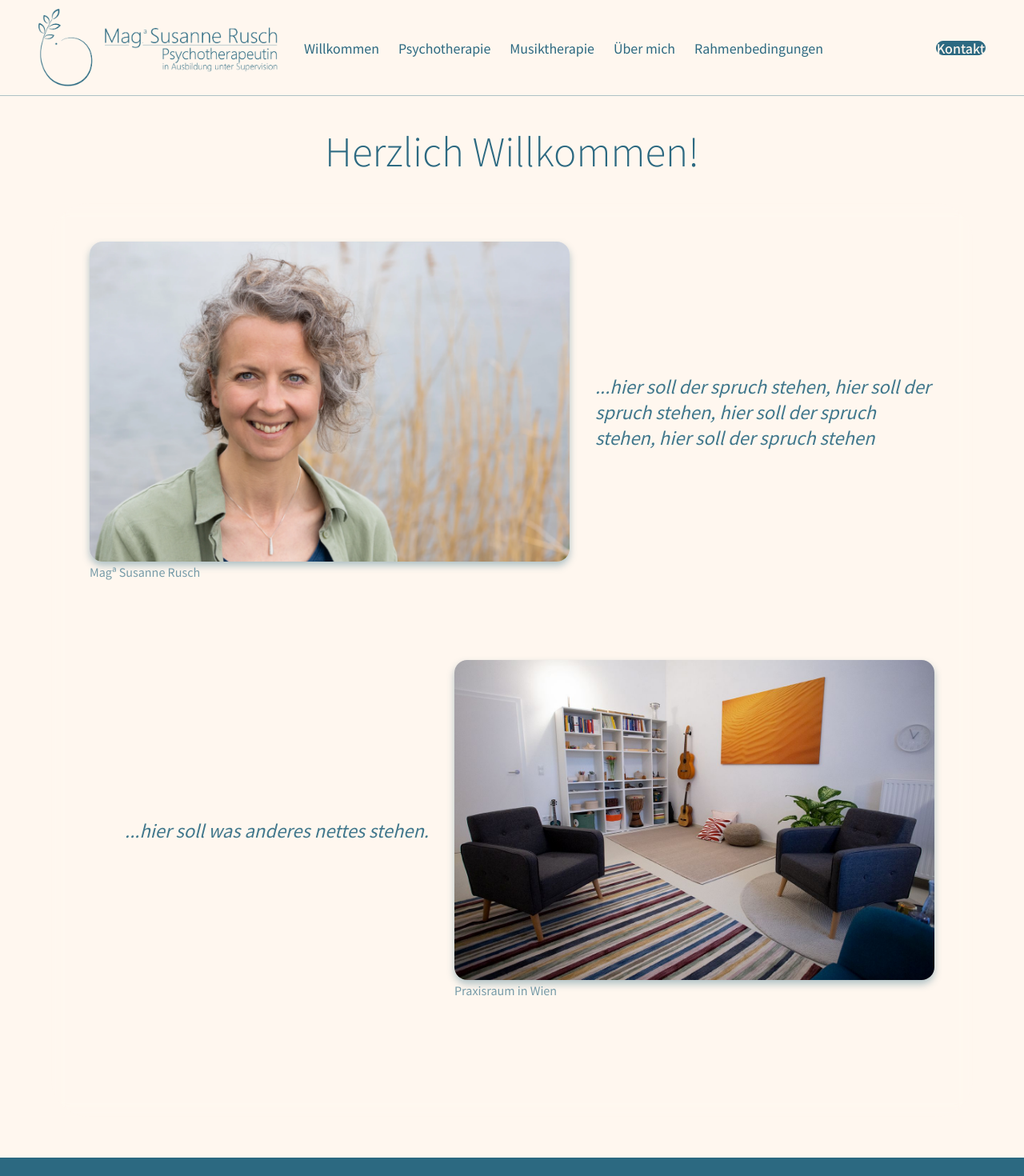
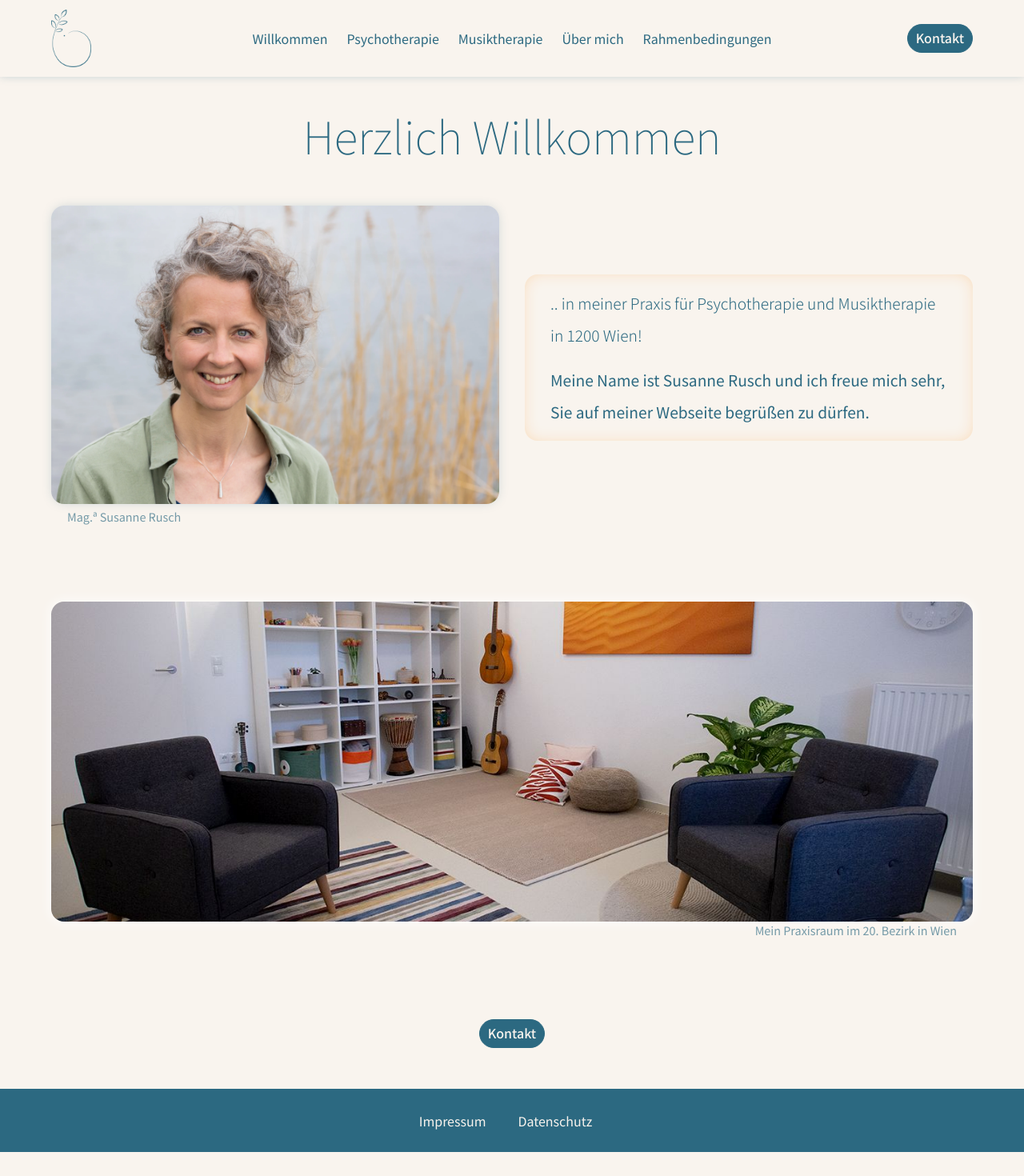
Before and after one commit to 5ebi/susannewebsite, a Next.js app: page / in a window 1280 px wide. Shown: the top 1470 px of the page at 80% size. After the commit the page ends 1440 px from the top, so only its background shows below. Built offline with nearby package versions, Linux system fonts and the light colour scheme.

Commit message:
Change ui, create Button component, start adding responsiveness

```diff
--- /dev/null
+++ b/app/components/KontaktButton.jsx
@@ -0,0 +1,10 @@
+import Link from 'next/link';
+import styles from './KontaktButton.module.css';
+
+export default function KontaktButton() {
+  return (
+    <Link className={styles.button} href={'/kontakt'}>
+      Kontakt
+    </Link>
+  );
+}
--- /dev/null
+++ b/app/components/KontaktButton.module.css
@@ -0,0 +1,21 @@
+.button {
+  display: inline-flex;
+  align-items: center;
+  opacity: 1;
+  border: solid 1px var(--color1);
+  /* transition: ease-in 0.2s; */
+  padding: 8px 10px 10px 10px;
+  line-height: 1;
+  font-weight: 500;
+  background-color: var(--color1);
+  color: var(--color2);
+  border-radius: 2000px;
+  /* transition: cubic-bezier(0, 0, 0, 1) 0.2s; */
+}
+
+.button:hover {
+  background-color: var(--color6);
+  /* color: var(--color1); */
+  opacity: 1;
+  border: solid 1px var(--color6);
+}
--- a/app/components/navbar/Navbar.tsx
+++ b/app/components/navbar/Navbar.tsx
@@ -1,16 +1,18 @@
 import styles from './navbar.module.css';
-import logo2 from '@/public/images/logo-und-schrift.png';
+import logo2 from '@/public/images/logo.png';
 import Image from 'next/image';
 import Link from 'next/link';
+import KontaktButton from '../KontaktButton';
 
 export default function Navbar() {
   return (
     <nav className={styles.navbar}>
+      <div className={styles.maxWidth}>
         <div className={styles.navLogo}>
           <Image
             src={logo2}
             priority
-          width="300"
+            width="50"
             quality={100}
             alt="Logo von Magistra Susanne Rusch"
           />
@@ -45,9 +47,8 @@ export default function Navbar() {
           </ul>
         </div>
         <div className={styles.navButton}>
-        <Link className={styles.link2} href={'/kontakt'}>
-          Kontakt
-        </Link>
+          <KontaktButton />
+        </div>
       </div>
     </nav>
   );
--- a/app/components/navbar/navbar.module.css
+++ b/app/components/navbar/navbar.module.css
@@ -1,20 +1,27 @@
 .navbar {
   background-color: var(--color2);
   display: flex;
-  height: 120px;
+  height: 6rem;
   align-items: center;
+  justify-content: center;
   color: var(--color1);
-  border-bottom: solid 1px var(--color1_2);
+  /* border-bottom: solid 0.5px var(--color1_2); */
   position: sticky;
   top: 0;
   width: 100%;
   z-index: 1000;
   min-width: 1000px;
+  box-shadow: 0px 0px 10px 0px var(--color1_3);
 }
-
+.maxWidth {
+  width: var(--page-inline-width);
+  display: flex;
+  align-items: center;
+  justify-content: space-between;
+  margin: 0 auto;
+}
 .navLogo {
   flex: 1;
-  margin-left: 3rem;
   align-items: center;
   display: flex;
   justify-content: flex-start;
@@ -29,7 +36,7 @@
   font-weight: 400;
   justify-content: center;
   flex: 1;
-  padding-left: 2rem;
+  padding-left: 0rem;
   margin: 0;
 }
 
@@ -42,11 +49,17 @@
 
 .navButton {
   display: flex;
-  margin-right: 3rem;
+  margin-right: 0rem;
   align-items: center;
   flex: 1;
   justify-content: flex-end;
 }
+
+/* @media (max-width: 1200px) {
+  .navButton {
+    margin-right: 3rem;
+  }
+} */
 
 .link {
   display: flex;
@@ -63,10 +76,10 @@
 .link2 {
   display: inline-flex;
   align-items: center;
-  border-radius: 999px;
+  border-radius: 20px;
   opacity: 1;
   border: solid 1px var(--color1);
-  transition: ease-in 0.3s;
+  transition: cubic-bezier(0, 0, 0, 1) 0.2s;
   padding: 8 10 10 10px;
   line-height: 1;
   /* font-size: 20px; */
--- a/app/globals.css
+++ b/app/globals.css
@@ -5,12 +5,14 @@
   --color1_2: #2c698161;
   --color1_3: #2c698138;
   --color1_4: #2c69811d;
-  --color2: #fff7ef;
+  --color2: #f9f4ee;
   --color2_1: #fff7f147;
   --color3: #12373e;
   --color4: #e8a87c;
   --color4_1: #e8a77c23;
   --color5: rgb(255, 255, 255);
+  --color6: #fac388;
+
   /*Faboptionen*/
   --suslcolor: #2c6981;
   --sanftesRosa: #e7c0be;
@@ -20,8 +22,12 @@
   --eierschale: #fffbeb;
   --eierschale2: #fffcf1;
   --hellerSand: #f2b880;
+
+  /*Widths*/
   --page-max-width: 1200px;
   --page-inline-width: min(90vw, var(--page-max-width));
+  --tablet-breakpoint-width: 1024px;
+  --phone-breakpoint-width: 768px;
 }
 
 html,
@@ -65,7 +71,18 @@ h1 {
   font-size: 0.9rem;
   opacity: 0.8;
   color: var(--color1_1);
-  padding-top: 2px;
+  /* padding-top: 2px; */
+  text-align: left;
+  padding-left: 20px;
+}
+
+.photoDescriptionRight {
+  font-size: 0.9rem;
+  opacity: 0.8;
+  color: var(--color1_1);
+  /* padding-top: 2px; */
+  padding-right: 20px;
+  text-align: right;
 }
 
 .containerLayout {
--- a/app/layout.tsx
+++ b/app/layout.tsx
@@ -12,7 +12,7 @@ const notoSansJP = Noto_Sans_JP({
 });
 
 export const metadata: Metadata = {
-  title: 'Musik- und Psychotherapie in Wien | Mag. Susanne Rusch',
+  title: 'Praxis für Psychotherapie und Musiktherapie | Susanne Rusch',
   description:
     'Psychotherapie & Musiktherapie in Wien (1200) mit Mag. Susanne Rusch. Individuelle Begleitung für Erwachsene und Jugendliche – Termin online anfragen',
 };
--- a/app/musiktherapie/page.module.css
+++ b/app/musiktherapie/page.module.css
@@ -14,7 +14,7 @@
   /* flex: 1; */
 }
 .image {
-  width: 500px;
+  width: 30rem;
   height: auto;
   display: block;
   border-radius: 1rem;
@@ -25,10 +25,9 @@
 .containerText {
   display: flex;
   flex-direction: row;
-  width: 500px;
+  width: 30rem;
   text-align: left;
   align-self: left;
-  margin-top: 4rem;
 }
 
 .containerText p {
--- a/app/page.module.css
+++ b/app/page.module.css
@@ -4,52 +4,108 @@
   align-items: center;
   width: var(--page-inline-width);
   margin-inline: auto;
+  /* background-color: blue; */
+  /* border: 1px solid var(--color1_1); */
 }
 .containerMain2 {
   width: var(--page-inline-width);
-  padding: 3rem;
-  border-radius: 3rem;
-  /* background-color: var(--color4_1); */
-  /* box-shadow: 0px 0px 12px var(--color4_1); */
-  backdrop-filter: blur(10px);
+  /* border: 1px solid var(--color1_1); */
+  border-radius: 1rem;
+  /* backdrop-filter: blur(0.5rem); */
+  /* background-color: green; */
 }
 .containerMain3 {
   display: flex;
+  flex-direction: row;
   justify-content: space-between;
-  padding-bottom: 100px;
+  margin-bottom: 6rem;
+  gap: 2rem;
+  /* background-color: red; */
+  width: var(--page-inline-width);
+}
+
+.containerMain4 {
+  display: flex;
+  flex-direction: column;
+  justify-content: space-between;
+  margin-bottom: 6.3rem;
+  /* background-color: red; */
+  width: var(--page-inline-width);
 }
 .image {
-  width: 600px;
+  width: 35rem;
   height: auto;
-  display: block;
   border-radius: 1rem;
-  box-shadow: 0px 5px 10px var(--color1_2);
+  box-shadow: 0px 0px 15px -5px var(--color1_2);
 }
 
 .image2 {
-  width: 600px;
-  height: auto;
+  object-fit: cover;
+  width: 100%;
+  height: 25rem;
   display: block;
   border-radius: 1rem;
-  box-shadow: 0px 5px 10px var(--color1_2);
+  box-shadow: 0rem 0rem 1rem white;
 }
 .spruchContainer {
   align-self: center;
   height: 100%;
-  width: 600px;
-  margin-left: 2rem;
+  width: 35rem;
+  box-shadow: inset 0px 0px 25px -10px var(--color6);
+  border-radius: 1rem;
+  padding: 1rem;
+  margin-bottom: 20px;
+  /* background: #fac38822; */
+  padding-inline: 2rem;
+  /* background-color: blue; */
 }
 .spruchContainerLeft {
   align-self: center;
   text-align: right;
   height: 100%;
-  width: 600px;
-  margin-right: 2rem;
+  width: 35rem;
+  margin-right: 3rem;
 }
 
 .spruch {
-  font-size: 22px;
-  font-style: italic;
+  font-size: 1.2rem;
+  font-weight: 300;
+  /* font-style: italic; */
   color: var(--color1);
-  opacity: 0.9;
+  opacity: 1;
+  line-height: 2.5rem;
+  padding-bottom: 1rem;
+  /* letter-spacing: 3px; */
+
+  /* border: 1px var(--color1) solid; */
 }
+
+.spruch2 {
+  font-size: 1.2rem;
+  font-weight: 400;
+  /* font-style: italic; */
+  color: var(--color1);
+
+  line-height: 2.5rem;
+}
+
+.heading {
+  font-size: 3.5rem;
+  font-weight: 100;
+  margin-bottom: 1rem;
+}
+
+@media (max-width: 1024) {
+  .containerMain3 {
+    flex-direction: column;
+    align-items: center;
+  }
+  /* .spruchContainer {
+    width: 100%;
+    margin-top: 2rem;
+  }
+  .spruchContainerLeft {
+    width: 100%;
+    margin-right: 0rem;
+    text-align: center; */
+}
--- a/app/page.tsx
+++ b/app/page.tsx
@@ -2,11 +2,12 @@ import styles from './page.module.css';
 import Image from 'next/image';
 import susanne from '@/public/images/susanne-rusch-psychotherapie.webp';
 import praxis from '@/public/images/Praxis4.jpg';
+import KontaktButton from './components/KontaktButton';
 
 export default function Willkommen() {
   return (
     <main className={styles.containerMain}>
-      <h1>Herzlich Willkommen!</h1>
+      <h1 className={styles.heading}>Herzlich Willkommen</h1>
       <div className={styles.containerMain2}>
         <div className={styles.containerMain3}>
           <div>
@@ -14,42 +15,39 @@ export default function Willkommen() {
               src={susanne}
               priority
               alt="Magistra Susanne Rusch – Psychotherapeutin und Musiktherapeutin in Wien"
-              sizes="(max-width: 1000px) 100vw, 1000px"
               width="2500"
               height="1667"
-              quality={100}
               className={styles.image}
             />
-            <p className="photoDescription"> Magª Susanne Rusch</p>
+            <p className="photoDescription"> Mag.ª Susanne Rusch</p>
           </div>
           <div className={styles.spruchContainer}>
             <p className={styles.spruch}>
-              ...hier soll der spruch stehen, hier soll der spruch stehen, hier
-              soll der spruch stehen, hier soll der spruch stehen
+              .. in meiner Praxis für Psychotherapie und Musiktherapie in 1200
+              Wien! <br />
+            </p>
+            <p className={styles.spruch2}>
+              Meine Name ist Susanne Rusch und ich freue mich sehr, Sie auf
+              meiner Webseite begrüßen zu dürfen.
             </p>
           </div>
         </div>
-        <div className={styles.containerMain3}>
-          <div className={styles.spruchContainerLeft}>
-            <p className={styles.spruch}>
-              ...hier soll was anderes nettes stehen.
-            </p>
-          </div>
-          <div>
-            <Image
-              src={praxis}
-              priority
-              alt="Magistra Susanne Rusch – Psychotherapeutin und Musiktherapeutin in Wien"
-              sizes="(max-width: 1000px) 100vw, 1000px"
-              width="2500"
-              height="1667"
-              quality={100}
-              className={styles.image2}
-            />
-            <p className="photoDescription">Praxisraum in Wien</p>
-          </div>
+        <div className={styles.containerMain4}>
+          {/* <div className={styles.spruchContainerLeft}>
+            <p className={styles.spruch}></p>
+          </div> */}
+          <Image
+            src={praxis}
+            priority
+            alt="Praxisraum von Magistra Susanne Rusch – Psychotherapeutin und Musiktherapeutin in Wien"
+            className={styles.image2}
+          />
+          <p className="photoDescriptionRight">
+            Mein Praxisraum im 20. Bezirk in Wien
+          </p>
         </div>
       </div>
+      <KontaktButton />
     </main>
   );
 }
--- a/app/psychotherapie/page.module.css
+++ b/app/psychotherapie/page.module.css
@@ -1,7 +1,6 @@
 .containerMain {
   display: flex;
   flex-direction: column;
-  align-items: flex-start;
   width: var(--page-inline-width);
   margin-inline: auto;
   margin-bottom: 3rem;
@@ -10,16 +9,14 @@
 .containerMain2 {
   display: flex;
   flex-direction: row;
-  gap: 6rem;
-  /* flex: 1; */
+  justify-content: space-between;
 }
 .image {
-  width: 600px;
+  width: 500px;
   height: auto;
   display: block;
   border-radius: 1rem;
-  box-shadow: 0px 5px 10px var(--color1_2);
-  margin-top: 3rem;
+  box-shadow: 0rem 0rem 1rem white;
 }
 
 .containerText {
@@ -35,7 +32,7 @@
 }
 
 .heading {
-  font-size: 2.5rem;
-  margin-bottom: 3rem;
+  font-size: 2rem;
+  /* margin-bottom: 1rem; */
   align-self: flex-start;
 }
```
Lines whose indentation alone changed are shown as unchanged.
